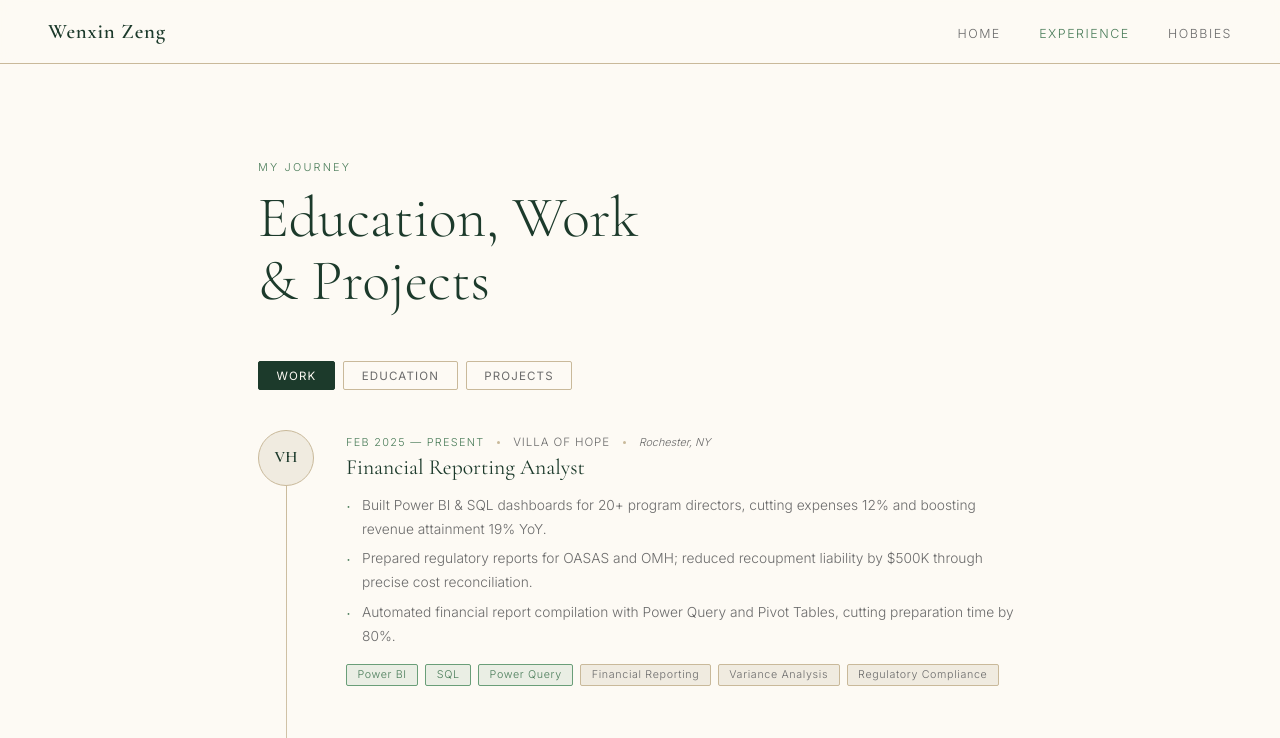
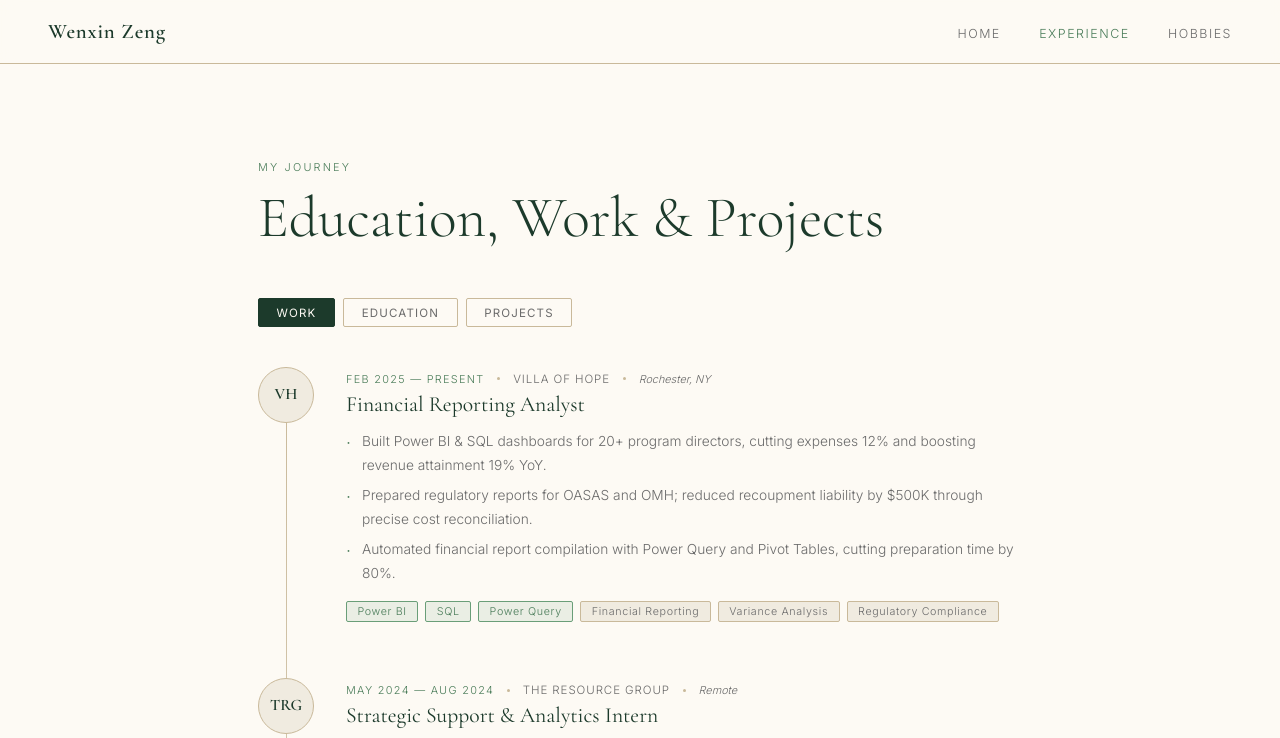
Before and after one commit to WenxinZeng0/WenxinZeng0.github.io, a plain HTML site: page experience.html in a window 1280 px wide. Shown: the top 738 px of the page. Drawn offline with nearby package versions, Linux system fonts and the light colour scheme.

Commit message:
Fix header formatting in experience.html

```diff
--- a/experience.html
+++ b/experience.html
@@ -222,7 +222,7 @@
 
   <header class="page-header">
     <p class="page-header-eyebrow">My Journey</p>
-    <h1>Education, Work<br>& Projects</h1>
+    <h1>Education, Work & Projects</h1>
   </header>
 
   <div class="tabs">
```
